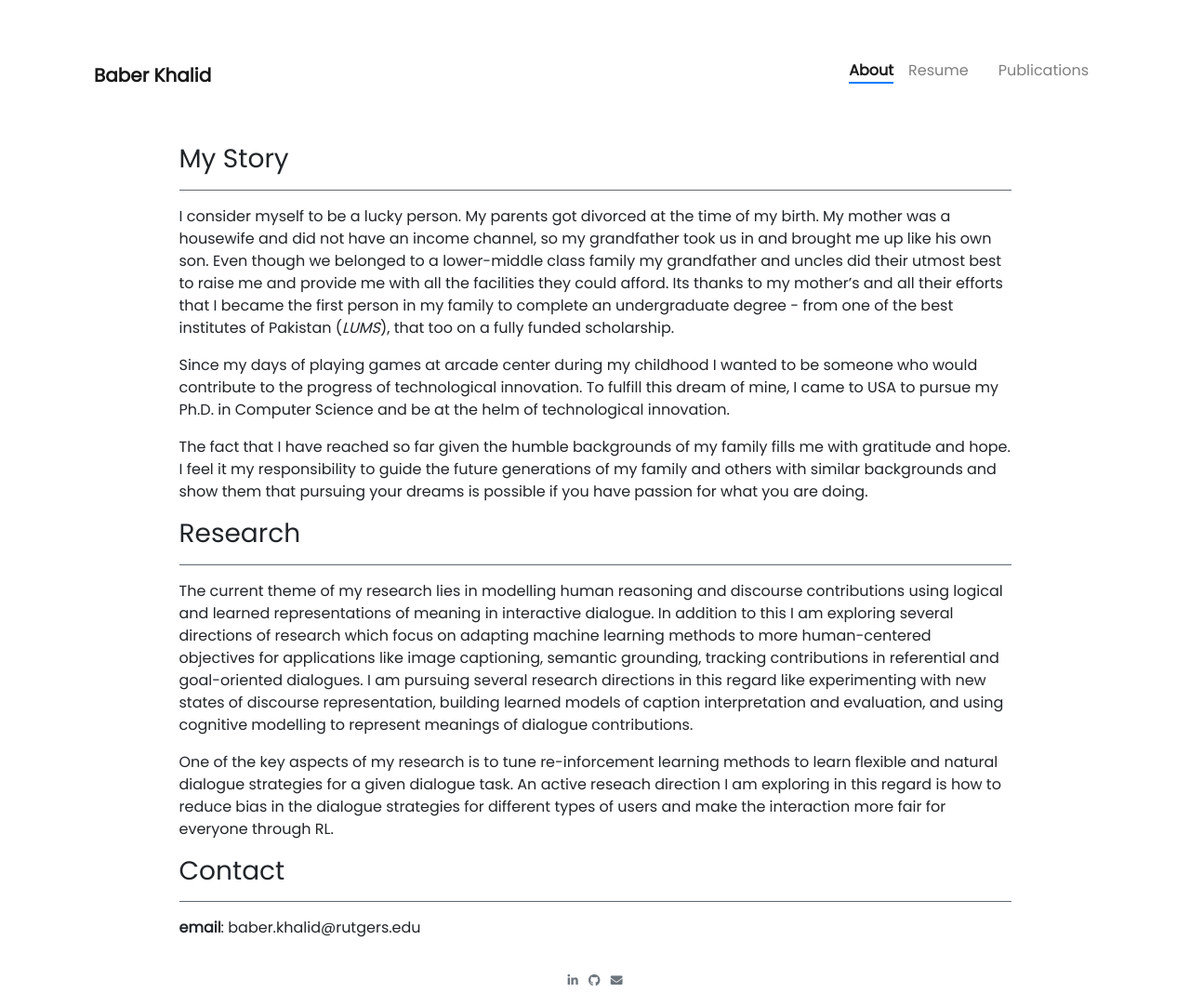
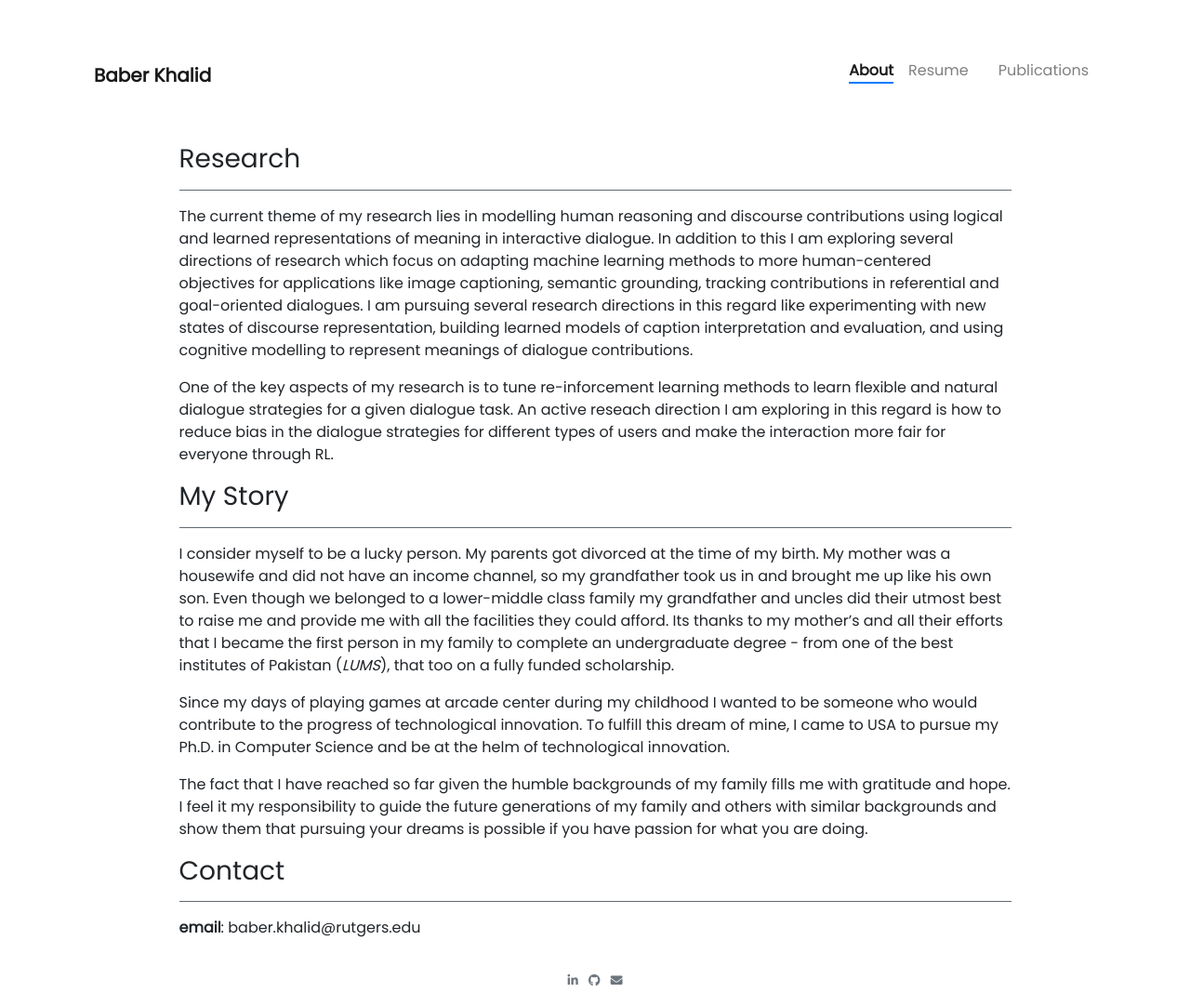
Before and after one commit to baber-sos/baber-sos.github.io, a Jekyll site: the page built from about.md, in a window 1280 px wide. Shown: the whole page at 93% size. Built offline with Jekyll 4.4.1, drawn with Linux system fonts in a browser that asks for light colours; nearby versions of some CDN libraries; part of the change alters nothing that is shown.

Commit message:
minor arrangement changes

```diff
--- a/about.md
+++ b/about.md
@@ -3,6 +3,11 @@ layout: page
 title: About
 permalink: /about/
 ---
+### Research
+***
+The current theme of my research lies in modelling human reasoning and discourse contributions using logical and learned representations of meaning in interactive dialogue. In addition to this I am exploring several directions of research which focus on adapting machine learning methods to more human-centered objectives for applications like image captioning, semantic grounding, tracking contributions in referential and goal-oriented dialogues. I am pursuing several research directions in this regard like experimenting with new states of discourse representation, building learned models of caption interpretation and evaluation, and using cognitive modelling to represent meanings of dialogue contributions.
+
+One of the key aspects of my research is to tune re-inforcement learning methods to learn flexible and natural dialogue strategies for a given dialogue task. An active reseach direction I am exploring in this regard is how to reduce bias in the dialogue strategies for different types of users and make the interaction more fair for everyone through RL.
 ### My Story
 ***
 I consider myself to be a lucky person. My parents got divorced at the time of my birth. My mother was a housewife and did not have an income channel, so my grandfather took us in and brought me up like his own son. Even though we belonged to a lower-middle class family my grandfather and uncles did their utmost best to raise me and provide me with all the facilities they could afford. Its thanks to my mother's and all their efforts that I became the first person in my family to complete an undergraduate degree - from one of the best institutes of Pakistan (*LUMS*), that too on a fully funded scholarship.
@@ -10,11 +15,6 @@ I consider myself to be a lucky person. My parents got divorced at the time of m
 Since my days of playing games at arcade center during my childhood I wanted to be someone who would contribute to the progress of technological innovation. To fulfill this dream of mine, I came to USA to pursue my Ph.D. in Computer Science and be at the helm of technological innovation.
 
 The fact that I have reached so far given the humble backgrounds of my family fills me with gratitude and hope. I feel it my responsibility to guide the future generations of my family and others with similar backgrounds and show them that pursuing your dreams is possible if you have passion for what you are doing.
-### Research
-***
-The current theme of my research lies in modelling human reasoning and discourse contributions using logical and learned representations of meaning in interactive dialogue. In addition to this I am exploring several directions of research which focus on adapting machine learning methods to more human-centered objectives for applications like image captioning, semantic grounding, tracking contributions in referential and goal-oriented dialogues. I am pursuing several research directions in this regard like experimenting with new states of discourse representation, building learned models of caption interpretation and evaluation, and using cognitive modelling to represent meanings of dialogue contributions.
-
-One of the key aspects of my research is to tune re-inforcement learning methods to learn flexible and natural dialogue strategies for a given dialogue task. An active reseach direction I am exploring in this regard is how to reduce bias in the dialogue strategies for different types of users and make the interaction more fair for everyone through RL.
 ### Contact
 ***
 **email**: baber.khalid@rutgers.edu
```
